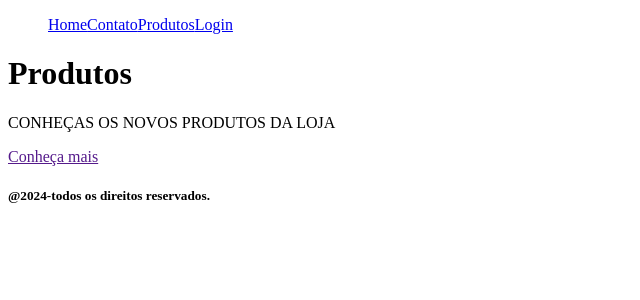
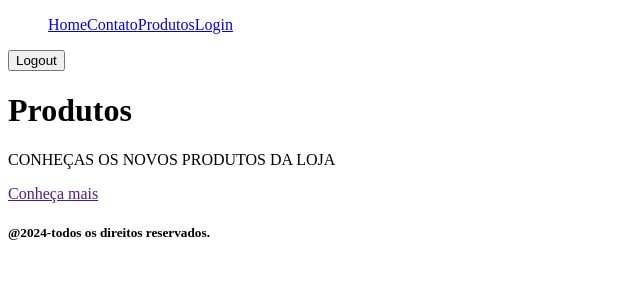
Before and after one commit to FelipeSalazar1/musicStore, a React (Vite) app: page /Produtos in a window 1280 px wide. Shown: the top 300 px of the page, without its empty margins (0-640 px from the left). Built offline with nearby package versions, Linux system fonts and the light colour scheme.

Commit message:
feat: logout added

```diff
--- a/src/routes/Produtos.jsx
+++ b/src/routes/Produtos.jsx
@@ -1,7 +1,24 @@
+import {} from 'react';
+import { useNavigate } from 'react-router-dom';
 
 export default function Produtos() {
+
+    //UTILIZANDO O useNavigate para redirecionar componentes
+    const navigate= useNavigate();
+
+    //CRIANDO A FUNCAO HANDLELOGOUT
+    const handleLogout =()=>{
+      sessionStorage.removeItem("usuario");
+      sessionStorage.removeItem("senha");
+      alert("saindo do sistema...")
+      navigate("/");
+    }
+
     return (
       <>
+
+      <button onClick={handleLogout}>Logout</button>
+
       <div className="container bg-image">
         <div className="produtos">
           <h1>Produtos</h1>
```
